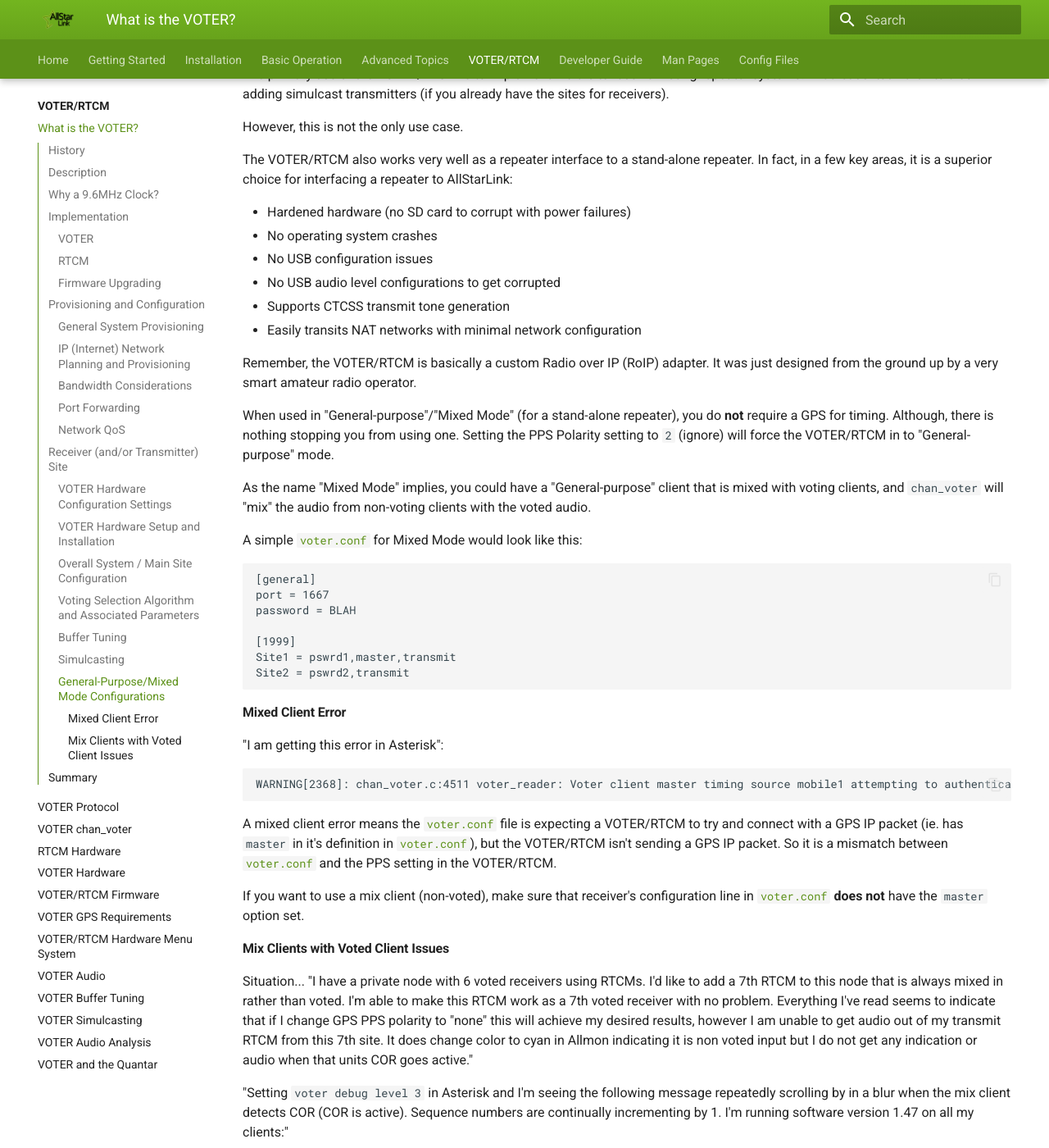
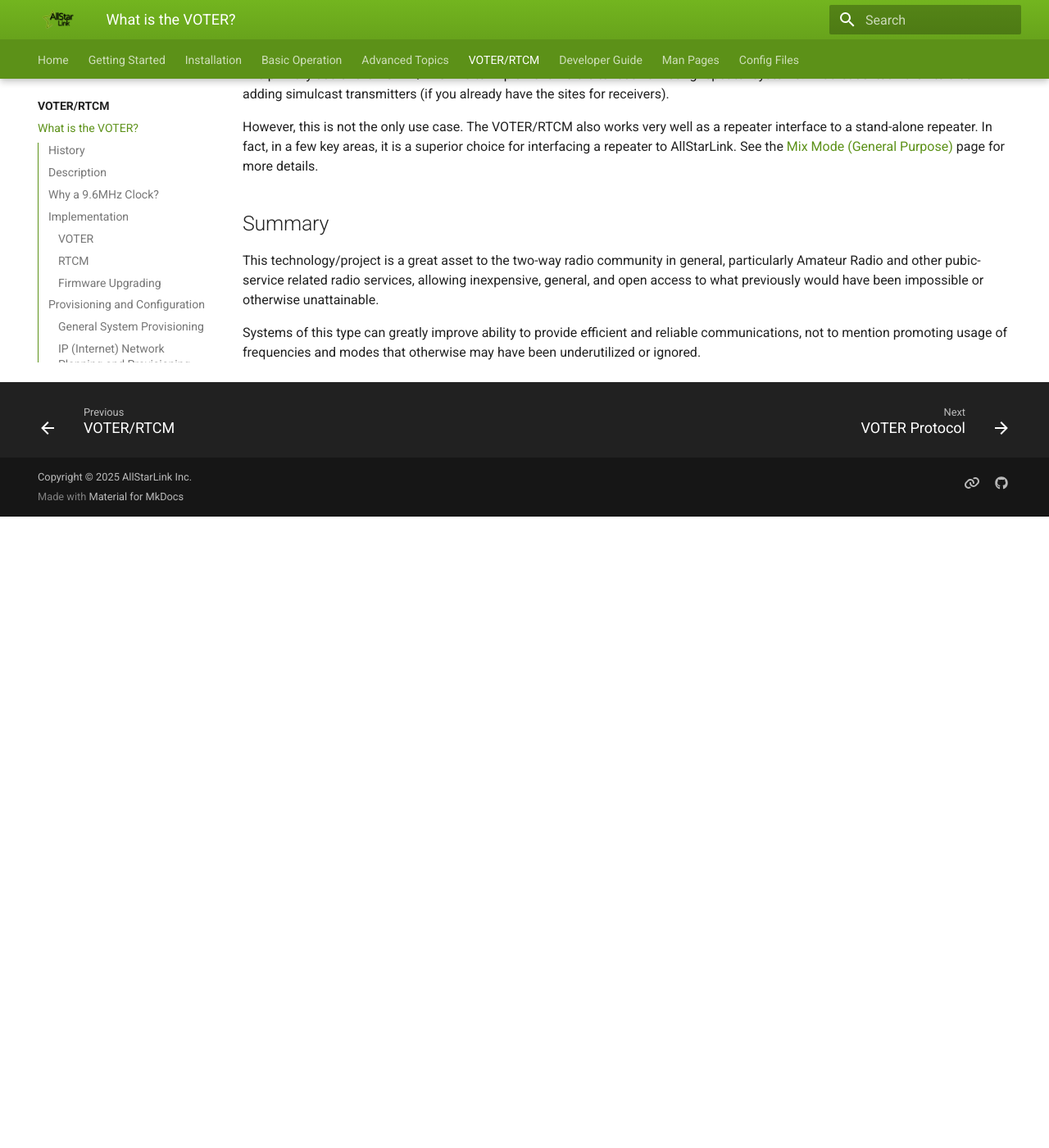
Before and after one commit to AllStarLink/ASL3-Manual, an MkDocs documentation site: the page built from docs/voter/about-voter.md, in a window 1280 px wide and 1400 px high, scrolled down 13428 px. Shown: the whole window at 82% size. Built offline with MkDocs 1.6.1 and Material for MkDocs 9.7.7, drawn with Linux system fonts in a browser that asks for light colours; after the commit the page ends 14058 px from its top, so only the background shows below that; some of the changed text lies outside the part shown.

Commit message:
Update VOTER documentation and add better Mix Mode docs.

````diff
--- a/docs/config/voter_conf.md
+++ b/docs/config/voter_conf.md
@@ -265,7 +299,8 @@
 				; notone - encode CTCSS and stop sending tone before unkeying TX (AKA "chicken burst")
 
 ;gtxgain = 3.0			; adjust the audio gain to all transmitters (in db voltage gain)
-;hostdeemp = 1			; force the use of the DSP FIR Integrator providing de-emphasis at 8000 samples/sec. Used with Duplex Mode 3 setting in RTCM/VOTER
+;hostdeemp = y			; force the use of the DSP FIR Integrator providing de-emphasis at 8000 samples/sec. Used with Duplex Mode 3 setting in RTCM/VOTER
+;mixminus = y			; send transmit audio to all clients EXCEPT the one receiving, used in special applications
 
 thresholds = 255,110=5		;
 ; linger=6			; linger default is 6 if no other value specified
@@ -274,6 +309,11 @@
 ; isprimary = y			; used in redundant server applications only. must be set on the primary server only
 ; primary = 10.20.20.1:667,mypaswd	; used in redundant server applications only. must be ONLY set on the secondary server to point to the primary
 ```
+
+### mixminus
+Enabling this feature causes transmit audio to be sent to all clients, **EXCEPT** the one that is receiving. In addition, DTMF will passthrough and be sent to all transmitters (which is different than all other channel drivers). This mode is **ONLY** supported on mix mode (aka general purpose) configurations. See [Mixminus Mode](../voter/voter-mixmode.md) for further information.
+
+If this options is not specified, it will default to disabled.
 
 ### plfilter
 Enabling this option uses the internal software DSP IIR 6-pole high-pass filter that has a 300Hz corner and 0.5dB ripple on the host. Note that all VOTER/RTCM clients already employ a hardware CTCSS filter that is enabled by default. So, if you are going to use this option, you probably want to use the `noplfilter` in the client options.
@@ -317,13 +357,14 @@
 
 This option forces receive audio from all clients to be sent through the host's DSP FIR Integrator providing de-emphasis at 8000 samples/sec. (normally, de-emphasis is done on the VOTER/RTCM hardware client before being sent to the host). This option is used in special applications only.
 
-**NOTE:** The de-emphasis only takes place between the receiver (received audio) and the channel driver in Asterisk. Recall that Duplex Mode 3 does "in-cabinet repeat", so the receiver audio is sent to the transmitter without any processing (ie de-emphasis).
+!!! note "Audio Processing"
+	The de-emphasis only takes place between the receiver (received audio) and the channel driver in Asterisk. Recall that Duplex Mode 3 does "in-cabinet repeat", so the receiver audio is sent to the transmitter without any processing (ie de-emphasis).
 
 ### thresholds/linger
 The `thresholds` and `linger` options determine how the voting algorithm works. You can find a thorough explanation on how to set these parameters on [this page](../voter/about-voter.md).
 
 ### isprimary/primary
-These options configure hosts configured in redundant host applications. You can find a thorough explanation of how this works in the ***FIXME*** Redundant Proxy Mode explanation.
+These options configure hosts configured in redundant host applications. You can find a thorough explanation of how this works on the [Redundant Proxy Mode](../voter/voter-proxy.md) page.
 
 Suffice to say, on the "primary" server, you would use the `isprimary` option (set to `y`). On the "secondary" (backup) server, you would use the `primary` option to point to the `IP address` of the primary server. **NOTE:** that the primary option also needs the `port` and the `host password` of the primary server, in order for it to properly authenticate.
 
--- a/docs/voter/about-voter.md
+++ b/docs/voter/about-voter.md
@@ -324,58 +324,7 @@
 ### General-Purpose/Mixed Mode Configurations
 The primary use of the VOTER/RTCM is to implement multi-site receiver voting repeater systems. That leads itself then to also adding simulcast transmitters (if you already have the sites for receivers).
 
-However, this is not the only use case.
-
-The VOTER/RTCM also works very well as a repeater interface to a stand-alone repeater. In fact, in a few key areas, it is a superior choice for interfacing a repeater to AllStarLink:
-
-* Hardened hardware (no SD card to corrupt with power failures)
-* No operating system crashes
-* No USB configuration issues
-* No USB audio level configurations to get corrupted
-* Supports CTCSS transmit tone generation
-* Easily transits NAT networks with minimal network configuration
-
-Remember, the VOTER/RTCM is basically a custom Radio over IP (RoIP) adapter. It was just designed from the ground up by a very smart amateur radio operator.
-
-When used in "General-purpose"/"Mixed Mode" (for a stand-alone repeater), you do **not** require a GPS for timing. Although, there is nothing stopping you from using one. Setting the PPS Polarity setting to `2` (ignore) will force the VOTER/RTCM in to "General-purpose" mode.
-
-As the name "Mixed Mode" implies, you could have a "General-purpose" client that is mixed with voting clients, and `chan_voter` will "mix" the audio from non-voting clients with the voted audio.
-
-A simple [`voter.conf`](../config/voter_conf.md) for Mixed Mode would look like this:
-
-```
-[general]
-port = 1667
-password = BLAH
-
-[1999]
-Site1 = pswrd1,master,transmit
-Site2 = pswrd2,transmit
-```
-
-#### Mixed Client Error
-"I am getting this error in Asterisk":
-
-```
-WARNING[2368]: chan_voter.c:4511 voter_reader: Voter client master timing source mobile1 attempting to authenticate as mix client!!
-```
-
-A mixed client error means the [`voter.conf`](../config/voter_conf.md) file is expecting a VOTER/RTCM to try and connect with a GPS IP packet (ie. has `master` in it's definition in [`voter.conf`](../config/voter_conf.md)), but the VOTER/RTCM isn't sending a GPS IP packet. So it is a mismatch between [`voter.conf`](../config/voter_conf.md) and the PPS setting in the VOTER/RTCM.
-
-If you want to use a mix client (non-voted), make sure that receiver's configuration line in [`voter.conf`](../config/voter_conf.md) **does not** have the `master` option set.
-
-#### Mix Clients with Voted Client Issues
-Situation...
-"I have a private node with 6 voted receivers using RTCMs. I'd like to add a 7th RTCM to this node that is always mixed in rather than voted. I'm able to make this RTCM work as a 7th voted receiver with no problem. Everything I've read seems to indicate that if I change GPS PPS polarity to "none" this will achieve my desired results, however I am unable to get audio out of my transmit RTCM from this 7th site. It does change color to cyan in Allmon indicating it is non voted input but I do not get any indication or audio when that units COR goes active."
-
-"Setting `voter debug level 3` in Asterisk and I'm seeing the following message repeatedly scrolling by in a blur when the mix client detects COR (COR is active). Sequence numbers are continually incrementing by 1. I'm running software version 1.47 on all my clients:"
-
-```
-mix client (Mulaw) my_client index:0 their seq:629 our seq:629
-mix client my_client outa bounds, resetting!!
-```
-
-If you have a similar situation to the above... check your `buflen` in [`voter.conf`](../config/voter_conf.md). Make sure it is at >=160 and see if that fixes it. You may also want to review [buffer tuning](./voter-buffers.md).
+However, this is not the only use case. The VOTER/RTCM also works very well as a repeater interface to a stand-alone repeater. In fact, in a few key areas, it is a superior choice for interfacing a repeater to AllStarLink. See the [Mix Mode (General Purpose)](./voter-mixmode.md) page for more details.
 
 ## Summary
 This technology/project is a great asset to the two-way radio community in general, particularly Amateur Radio and other pubic-service related radio services, allowing inexpensive, general, and open access to what previously would have been impossible or otherwise unattainable.
--- a/mkdocs.yml
+++ b/mkdocs.yml
@@ -172,6 +172,8 @@
     - voter/voter-audio.md
     - voter/voter-buffers.md
     - voter/voter-simulcasting.md
+    - voter/voter-mixmode.md
+    - voter/voter-proxy.md
     - voter/voter-audioanalysis.md
     - voter/voter-quantar.md
   - Developer Guide:
````
Also changed, not shown: other parts of docs/config/voter_conf.md (+40 -6 lines), docs/voter/voter-mixmode.md (added, +100 -0 lines), docs/voter/voter-proxy.md (added, +40 -0 lines).
